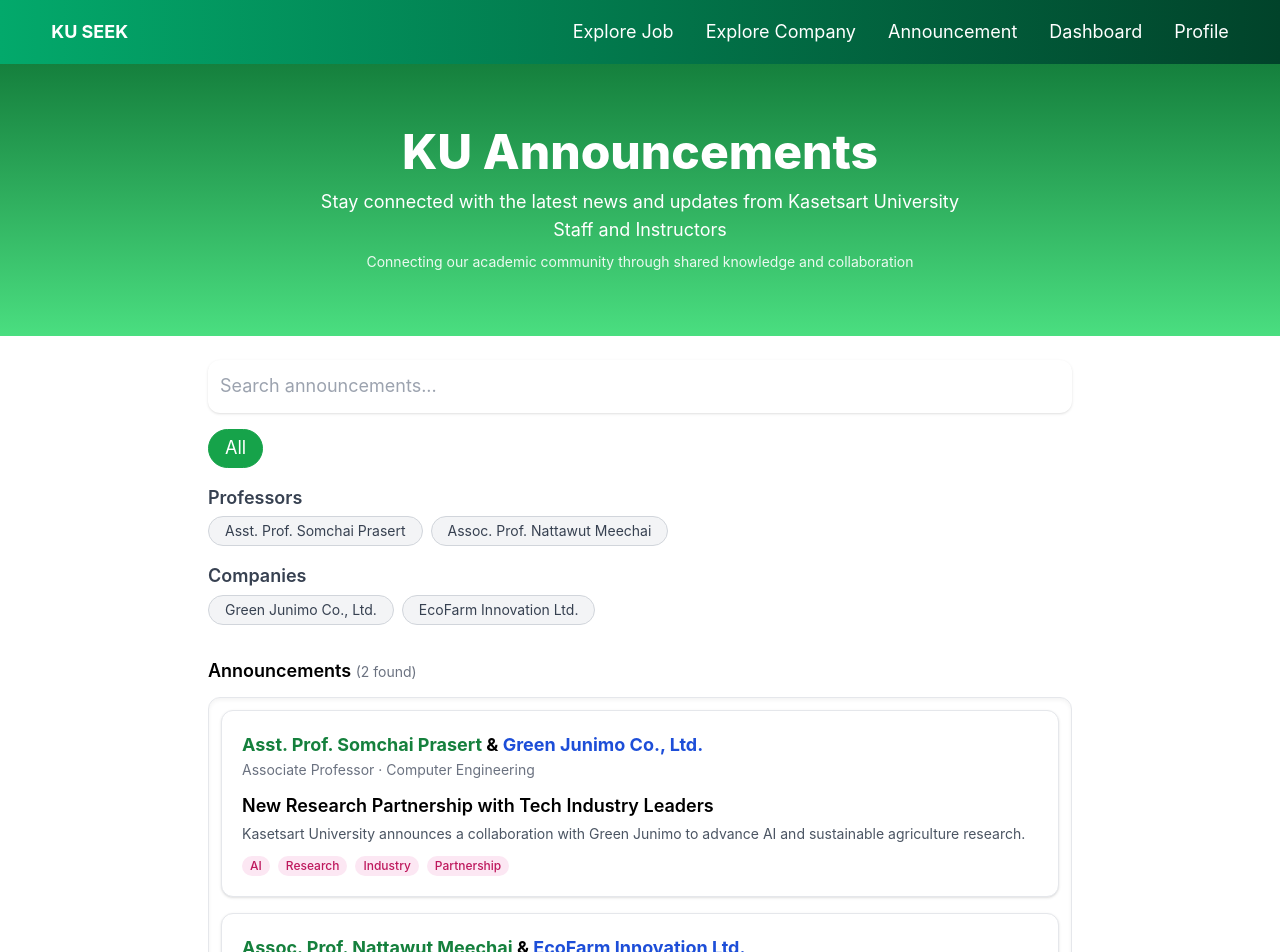
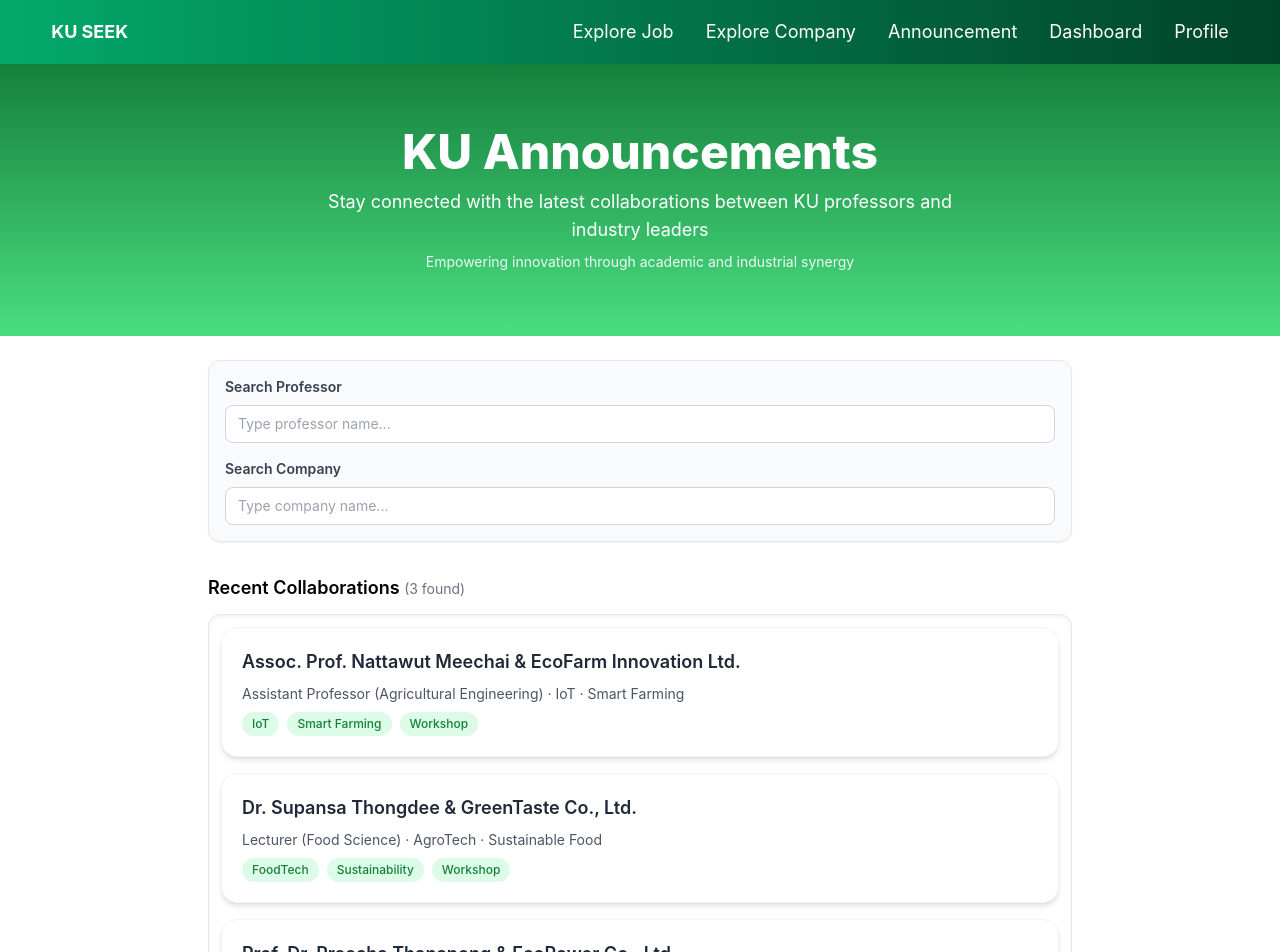
Before and after one commit to KU-jobapp-guys/KU-Seek, a Vue app in the folder frontend/: page /announcements in a window 1280 px wide. Shown: the top 952 px of the page. Built offline with nearby package versions, Linux system fonts and the light colour scheme.

Commit message:
fix filterTabs

```diff
--- a/frontend/src/components/announcements/AnnouncementCard.vue
+++ b/frontend/src/components/announcements/AnnouncementCard.vue
@@ -1,44 +1,34 @@
 <script setup lang="ts">
-type Announcement = {
-  id: number
+defineProps<{
   professor: string
+  professorPosition: string
+  department: string
   company: string
-  title: string
-  description: string
-  role: string
-  department: string
-  category: string
+  companyIndustry: string
   tags: string[]
-}
-
-defineProps<{ announcement: Announcement }>()
+}>()
 </script>
 
 <template>
-  <article class="bg-white rounded-xl shadow p-5 border border-gray-200 hover:shadow-md transition">
-    <div class="flex justify-between items-start">
-      <div>
-        <!-- Show professor and company distinctly -->
-        <h3 class="font-bold text-green-700">
-          {{ announcement.professor }}
-          <span class="font-bold text-black"> & </span>
-          <span class="font-bold text-blue-700">{{ announcement.company }}</span>
-        </h3>
-        <p class="text-sm text-gray-500">{{ announcement.role }} · {{ announcement.department }}</p>
-      </div>
-    </div>
+  <div
+    class="bg-white shadow-md rounded-2xl p-5 border border-gray-100 hover:shadow-lg transition-all duration-200"
+  >
+    <div class="space-y-2">
+      <h2 class="text-lg font-semibold text-gray-800">{{ professor }} &amp; {{ company }}</h2>
 
-    <h4 class="mt-3 font-semibold text-lg">{{ announcement.title }}</h4>
-    <p class="text-gray-600 mt-1 text-sm">{{ announcement.description }}</p>
+      <p class="text-sm text-gray-600">
+        {{ professorPosition }} ({{ department }}) · {{ companyIndustry }}
+      </p>
 
-    <div class="flex gap-2 mt-3 flex-wrap">
+      <div class="flex flex-wrap gap-2 mt-2">
         <span
-        v-for="tag in announcement.tags"
+          v-for="tag in tags"
           :key="tag"
-        class="text-xs px-2 py-0.5 rounded-full bg-pink-100 text-pink-700 font-medium"
+          class="bg-green-100 text-green-700 text-xs font-medium px-2.5 py-1 rounded-full"
         >
           {{ tag }}
         </span>
       </div>
-  </article>
+    </div>
+  </div>
 </template>
--- a/frontend/src/components/announcements/FilterTabs.vue
+++ b/frontend/src/components/announcements/FilterTabs.vue
@@ -1,67 +1,51 @@
 <script setup lang="ts">
+import { ref, watch } from 'vue'
+
 const props = defineProps<{
-  professors: string[]
-  companies: string[]
+  selectedProf: string
+  selectedCompany: string
 }>()
 
-const model = defineModel<string>()
+const emits = defineEmits(['update:selectedProf', 'update:selectedCompany'])
+
+const localProf = ref(props.selectedProf)
+const localCompany = ref(props.selectedCompany)
+
+// keep inputs in sync if parent resets them
+watch(
+  () => props.selectedProf,
+  (v) => (localProf.value = v),
+)
+watch(
+  () => props.selectedCompany,
+  (v) => (localCompany.value = v),
+)
 </script>
 
 <template>
-  <div class="flex flex-col gap-4 mt-4">
-    <!-- All button -->
-    <div class="flex flex-wrap gap-2">
-      <button
-        @click="model = 'All'"
-        class="px-4 py-1 rounded-full border transition"
-        :class="
-          model === 'All'
-            ? 'bg-green-600 text-white border-green-600'
-            : 'bg-gray-100 text-gray-700 border-gray-300 hover:bg-green-50'
-        "
-      >
-        All
-      </button>
+  <div class="bg-gray-50 border border-gray-200 p-4 rounded-xl shadow-sm flex flex-col gap-4">
+    <!-- Professor search -->
+    <div>
+      <h3 class="text-sm font-semibold text-gray-700 mb-2">Search Professor</h3>
+      <input
+        type="text"
+        placeholder="Type professor name..."
+        class="w-full rounded-lg border border-gray-300 px-3 py-2 text-sm focus:outline-none focus:ring-2 focus:ring-green-500"
+        v-model="localProf"
+        @input="$emit('update:selectedProf', localProf)"
+      />
     </div>
 
-    <!-- Professor filters -->
+    <!-- Company search -->
     <div>
-      <h3 class="font-semibold text-gray-700 mb-1">Professors</h3>
-      <div class="flex flex-wrap gap-2">
-        <button
-          v-for="p in props.professors"
-          :key="p"
-          @click="model = p"
-          class="px-4 py-1 rounded-full border transition text-sm"
-          :class="
-            model === p
-              ? 'bg-green-600 text-white border-green-600'
-              : 'bg-gray-100 text-gray-700 border-gray-300 hover:bg-green-50'
-          "
-        >
-          {{ p }}
-        </button>
-      </div>
-    </div>
-
-    <!-- Company filters -->
-    <div>
-      <h3 class="font-semibold text-gray-700 mb-1">Companies</h3>
-      <div class="flex flex-wrap gap-2">
-        <button
-          v-for="c in props.companies"
-          :key="c"
-          @click="model = c"
-          class="px-4 py-1 rounded-full border transition text-sm"
-          :class="
-            model === c
-              ? 'bg-green-600 text-white border-green-600'
-              : 'bg-gray-100 text-gray-700 border-gray-300 hover:bg-green-50'
-          "
-        >
-          {{ c }}
-        </button>
-      </div>
+      <h3 class="text-sm font-semibold text-gray-700 mb-2">Search Company</h3>
+      <input
+        type="text"
+        placeholder="Type company name..."
+        class="w-full rounded-lg border border-gray-300 px-3 py-2 text-sm focus:outline-none focus:ring-2 focus:ring-green-500"
+        v-model="localCompany"
+        @input="$emit('update:selectedCompany', localCompany)"
+      />
     </div>
   </div>
 </template>
--- a/frontend/src/views/AnnouncementsView.vue
+++ b/frontend/src/views/AnnouncementsView.vue
@@ -1,94 +1,72 @@
 <script setup lang="ts">
 import { ref, computed } from 'vue'
-import SearchBar from '@/components/announcements/SearchBar.vue'
 import FilterTabs from '@/components/announcements/FilterTabs.vue'
 import AnnouncementCard from '@/components/announcements/AnnouncementCard.vue'
 
-type Announcement = {
-  id: number
-  professor: string
-  company: string
-  title: string
-  description: string
-  role: string
-  department: string
-  tags: string[]
-}
-
-const allAnnouncements = ref<Announcement[]>([
+const announcements = ref([
   {
     id: 1,
-    professor: 'Asst. Prof. Somchai Prasert',
-    company: 'Green Junimo Co., Ltd.',
-    title: 'New Research Partnership with Tech Industry Leaders',
-    description:
-      'Kasetsart University announces a collaboration with Green Junimo to advance AI and sustainable agriculture research.',
-    role: 'Associate Professor',
-    department: 'Computer Engineering',
-    tags: ['AI', 'Research', 'Industry', 'Partnership'],
+    professor: 'Assoc. Prof. Nattawut Meechai',
+    professorPosition: 'Assistant Professor',
+    department: 'Agricultural Engineering',
+    company: 'EcoFarm Innovation Ltd.',
+    companyIndustry: 'IoT · Smart Farming',
+    tags: ['IoT', 'Smart Farming', 'Workshop'],
   },
   {
     id: 2,
-    professor: 'Assoc. Prof. Nattawut Meechai',
-    company: 'EcoFarm Innovation Ltd.',
-    title: 'Workshop: Smart Farming Technology 2025',
-    description:
-      'Join us for a practical session on integrating IoT and machine learning into smart farming.',
-    role: 'Assistant Professor',
-    department: 'Agricultural Engineering',
-    tags: ['IoT', 'Smart Farming', 'Workshop'],
+    professor: 'Dr. Supansa Thongdee',
+    professorPosition: 'Lecturer',
+    department: 'Food Science',
+    company: 'GreenTaste Co., Ltd.',
+    companyIndustry: 'AgroTech · Sustainable Food',
+    tags: ['FoodTech', 'Sustainability', 'Workshop'],
   },
-  // ... keep others (no category field needed)
+  {
+    id: 3,
+    professor: 'Prof. Dr. Preecha Thanapong',
+    professorPosition: 'Professor',
+    department: 'Environmental Science',
+    company: 'EcoPower Co., Ltd.',
+    companyIndustry: 'Renewable Energy',
+    tags: ['Renewable', 'GreenTech', 'Conference'],
+  },
 ])
 
-// Extract unique lists
-const professors = computed(() =>
-  Array.from(new Set(allAnnouncements.value.map((a) => a.professor))),
-)
-
-const companies = computed(() => Array.from(new Set(allAnnouncements.value.map((a) => a.company))))
-
-const query = ref('')
-const activeFilter = ref('All')
+const selectedProf = ref('')
+const selectedCompany = ref('')
 
 const filteredAnnouncements = computed(() =>
-  allAnnouncements.value.filter((a) => {
-    const matchesFilter =
-      activeFilter.value === 'All' ||
-      a.professor === activeFilter.value ||
-      a.company === activeFilter.value
-
-    const matchesQuery =
-      a.title.toLowerCase().includes(query.value.toLowerCase()) ||
-      a.professor.toLowerCase().includes(query.value.toLowerCase()) ||
-      a.company.toLowerCase().includes(query.value.toLowerCase())
-
-    return matchesFilter && matchesQuery
+  announcements.value.filter((a) => {
+    const profMatch = a.professor.toLowerCase().includes(selectedProf.value.toLowerCase())
+    const companyMatch = a.company.toLowerCase().includes(selectedCompany.value.toLowerCase())
+    return profMatch && companyMatch
   }),
 )
 </script>
 
 <template>
   <div class="min-h-screen">
+    <!-- Header -->
     <header class="bg-gradient-to-b from-green-700 to-green-400 text-white text-center py-16">
       <h1 class="text-5xl font-extrabold">KU Announcements</h1>
       <p class="mt-3 text-lg max-w-2xl mx-auto">
-        Stay connected with the latest news and updates from Kasetsart University Staff and
-        Instructors
+        Stay connected with the latest collaborations between KU professors and industry leaders
       </p>
       <p class="mt-2 opacity-90 text-sm">
-        Connecting our academic community through shared knowledge and collaboration
+        Empowering innovation through academic and industrial synergy
       </p>
     </header>
 
+    <!-- Filters -->
     <section class="max-w-4xl mx-auto mt-6 px-4">
-      <SearchBar v-model="query" />
-      <FilterTabs v-model="activeFilter" :professors="professors" :companies="companies" />
+      <FilterTabs v-model:selectedProf="selectedProf" v-model:selectedCompany="selectedCompany" />
     </section>
 
+    <!-- Announcements -->
     <main class="max-w-4xl mx-auto mt-8 px-4">
       <h2 class="font-semibold text-lg mb-3">
-        Announcements
+        Recent Collaborations
         <span class="text-gray-500 text-sm">({{ filteredAnnouncements.length }} found)</span>
       </h2>
 
@@ -96,7 +74,16 @@ const filteredAnnouncements = computed(() =>
         class="space-y-4 overflow-y-auto rounded-xl p-3 bg-white shadow-inner border border-gray-200"
         style="max-height: 550px; scroll-behavior: smooth"
       >
-        <AnnouncementCard v-for="a in filteredAnnouncements" :key="a.id" :announcement="a" />
+        <AnnouncementCard
+          v-for="a in filteredAnnouncements"
+          :key="a.id"
+          :professor="a.professor"
+          :professorPosition="a.professorPosition"
+          :department="a.department"
+          :company="a.company"
+          :companyIndustry="a.companyIndustry"
+          :tags="a.tags"
+        />
       </div>
     </main>
   </div>
```
Lines whose indentation alone changed are shown as unchanged.
